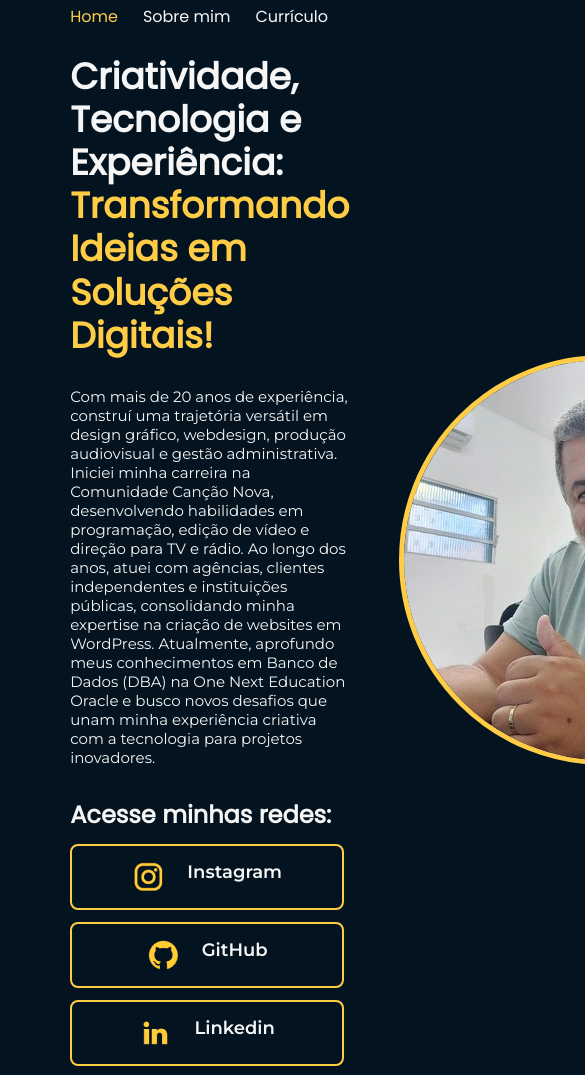
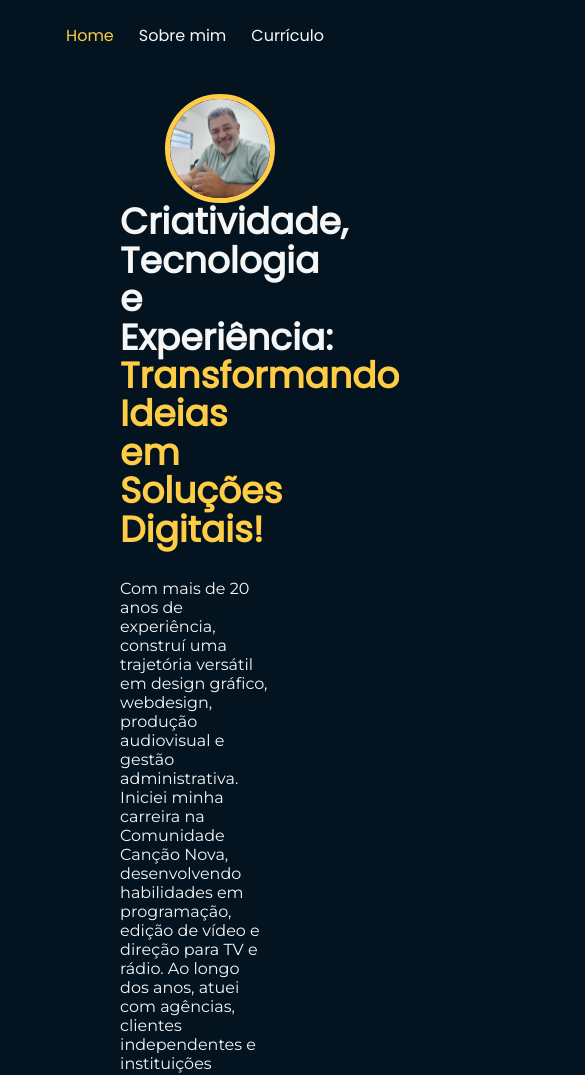
Before and after one commit to CaduCampos1975/portfolio, a plain HTML site: page index.html in a window 390 px wide. Shown: the top 1075 px of the page, 585 px wide, since content can reach past the window. Drawn offline with Linux system fonts and the light colour scheme.

Commit message:
aprendendo responsividade

```diff
--- a/styles/style.css
+++ b/styles/style.css
@@ -37,7 +37,7 @@ gap:25px;
 
 .cabecalho__menu__links{
     font-family: var(--fonte-titulo);
-    font-size: 16px;
+    font-size: 1rem;
     font-weight: 400px;
     color:var(--branco-atrius);
     text-decoration: none;
@@ -50,7 +50,7 @@ gap:25px;
 
 .cabecalho__menu__links__ativo {
     font-family: var(--fonte-titulo);
-    font-size: 16px;
+    font-size: 1rem;
     font-weight: 400px;
     color: var(--amarelo-atrius);
     text-decoration: none;
@@ -66,16 +66,17 @@ gap:25px;
 }
 
 .apresentacao__conteudo{
-    width:850px;
+    width:60%;
     display:flex;
     flex-direction: column;
     gap: 30px;
 }
 
 .apresentacao__conteudo__titulo{
-    font-size: 36px;
+    font-size: 2.25rem;
     font-family: var(--fonte-titulo);
-    line-height: 1.2;
+    line-height: 1.2rem;
+    line-height: 2.4rem;
 }
 
 .destaqueTitulo {
@@ -87,7 +88,7 @@ gap:25px;
 }
 
 .apresentacao__conteudo__texto{
-    font-size: 15px;
+    font-size: 1rem;
     font-family: var(--fonte-texto);
 }
 
@@ -103,11 +104,11 @@ gap:25px;
     display:flex;
     justify-content: center;
     gap:22px;
-    width: 250px;
+    width: 60%;
     border: 2px solid var(--amarelo-atrius);
     text-align: center;
     border-radius: 8px;
-    font-size: 18px;
+    font-size: 1.1rem;
     font-family: var(--fonte-texto);
     font-weight: 600;
     padding: 15px 10px;
@@ -123,6 +124,7 @@ gap:25px;
 }
 
 .apresentacao__imagem {
+    width: 40%;
     border-radius: 50%;
     border: 5px solid;
     border-color: var(--amarelo-atrius);
@@ -133,7 +135,7 @@ gap:25px;
 .apresentacao__links_subtitulo{
     font-family:var(--fonte-titulo);
     font-weight: 600;
-    font-size: 16;
+    font-size: 1rem;
 }
 
 .rodape{
@@ -142,6 +144,23 @@ gap:25px;
     padding: 0.9rem;
     text-align: center;
     font-family: var(--fonte-texto);
-    font-size: 16px;
+    font-size: 1rem;
     font-weight: 600;
 }
+
+@media(max-width: 900px) {
+
+    .cabecalho{
+        padding: 6%;
+    }
+
+    .cabecalho__menu{
+        justify-content: center;
+    }
+
+    .apresentacao{
+        flex-direction:column-reverse;
+    }
+
+
+}
```
